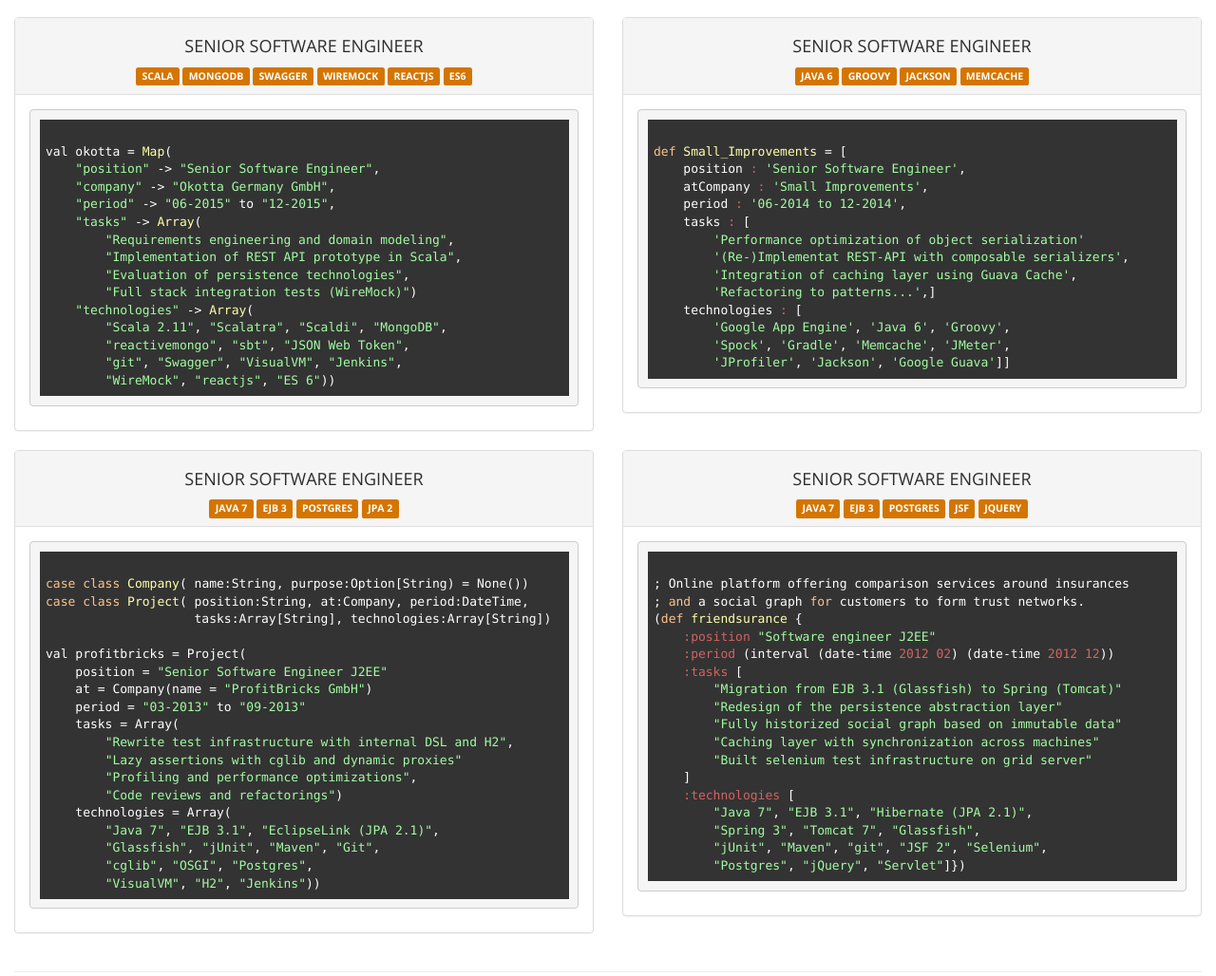
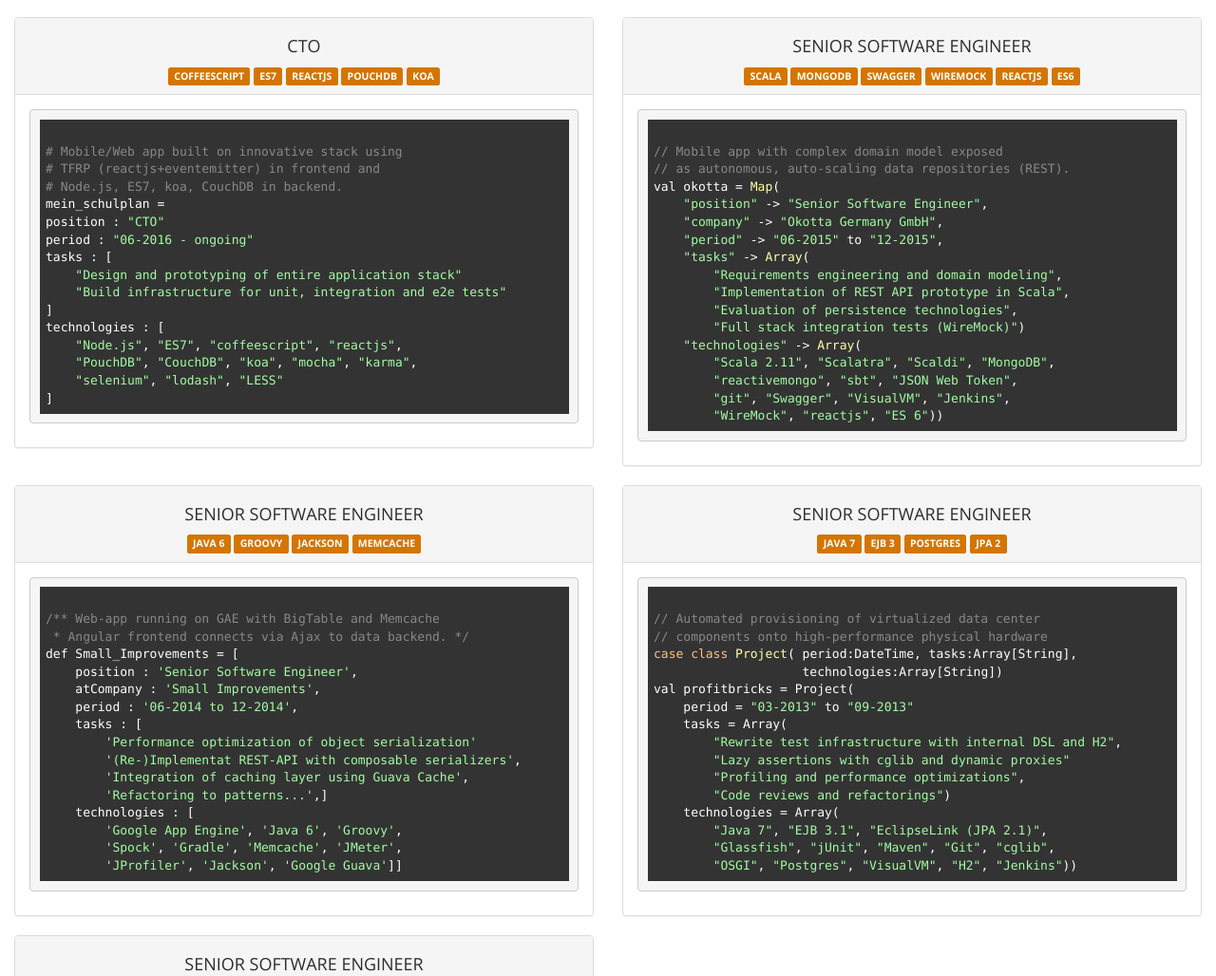
Before and after one commit to bennidi/resume, a plain HTML site: page index.html in a window 1280 px wide. Shown: the part 1221-2249 px from the top of the page at 95% size. Drawn offline with nearby package versions, Linux system fonts and the light colour scheme.

Commit message:
Update 2016-10-08T08:18:08.957Z

```diff
--- a/index.html
+++ b/index.html
@@ -262,6 +262,38 @@
         <div class="col-md-6">
             <div class="panel panel-default">
                 <div class="panel-heading text-center text-uppercase">
+                    <h4>CTO</h4>
+                    <div class="label label-warning">coffeescript</div>
+                    <div class="label label-warning">ES7</div>
+                    <div class="label label-warning">reactjs</div>
+                    <div class="label label-warning">PouchDB</div>
+                    <div class="label label-warning">koa</div>
+                </div>
+                <div class="panel-body">
+<pre><code class="coffeescript">
+# Mobile/Web app built on innovative stack using
+# TFRP (reactjs+eventemitter) in frontend and
+# Node.js, ES7, koa, CouchDB in backend.
+mein_schulplan =
+position : "CTO"
+period : "06-2016 - ongoing"
+tasks : [
+    "Design and prototyping of entire application stack"
+    "Build infrastructure for unit, integration and e2e tests"
+]
+technologies : [
+    "Node.js", "ES7", "coffeescript", "reactjs",
+    "PouchDB", "CouchDB", "koa", "mocha", "karma",
+    "selenium", "lodash", "LESS"
+]
+</code></pre>
+                </div>
+            </div>
+        </div>
+
+        <div class="col-md-6">
+            <div class="panel panel-default">
+                <div class="panel-heading text-center text-uppercase">
                     <h4>Senior Software Engineer</h4>
                     <div class="label label-warning">Scala</div>
                     <div class="label label-warning">MongoDB</div>
@@ -272,6 +304,8 @@
                 </div>
                 <div class="panel-body">
 <pre><code class="scala">
+// Mobile app with complex domain model exposed
+// as autonomous, auto-scaling data repositories (REST).
 val okotta = Map(
     "position" -> "Senior Software Engineer",
     "company" -> "Okotta Germany GmbH",
@@ -290,6 +324,9 @@
                 </div>
             </div>
         </div>
+    </div>
+
+    <div class="row">
 
         <div class="col-md-6">
             <a href="#" name="proj_si"></a>
@@ -303,6 +340,8 @@
                 </div>
                 <div class="panel-body">
 <pre><code class="groovy">
+/** Web-app running on GAE with BigTable and Memcache
+ * Angular frontend connects via Ajax to data backend. */
 def Small_Improvements = [
     position : 'Senior Software Engineer',
     atCompany : 'Small Improvements',
@@ -320,9 +359,7 @@
                 </div>
             </div>
         </div>
-    </div>
 
-    <div class="row">
         <div class="col-md-6">
             <div class="panel panel-default">
                 <div class="panel-heading text-center text-uppercase">
@@ -334,13 +371,11 @@
                 </div>
                 <div class="panel-body">
 <pre><code class="scala">
-case class Company( name:String, purpose:Option[String) = None())
-case class Project( position:String, at:Company, period:DateTime,
-                    tasks:Array[String], technologies:Array[String])
-
+// Automated provisioning of virtualized data center
+// components onto high-performance physical hardware
+case class Project( period:DateTime, tasks:Array[String],
+                    technologies:Array[String])
 val profitbricks = Project(
-    position = "Senior Software Engineer J2EE"
-    at = Company(name = "ProfitBricks GmbH")
     period = "03-2013" to "09-2013"
     tasks = Array(
         "Rewrite test infrastructure with internal DSL and H2",
@@ -349,13 +384,15 @@
         "Code reviews and refactorings")
     technologies = Array(
         "Java 7", "EJB 3.1", "EclipseLink (JPA 2.1)",
-        "Glassfish", "jUnit", "Maven", "Git",
-        "cglib", "OSGI", "Postgres",
-        "VisualVM", "H2", "Jenkins"))
+        "Glassfish", "jUnit", "Maven", "Git", "cglib",
+        "OSGI", "Postgres", "VisualVM", "H2", "Jenkins"))
 </code></pre>
                 </div>
             </div>
         </div>
+    </div>
+
+    <div class="row">
         <div class="col-md-6">
             <a href="#" name="proj_fs"></a>
             <div class="panel panel-default">
@@ -369,8 +406,8 @@
                 </div>
                 <div class="panel-body">
 <pre><code class="clojure">
-; Online platform offering comparison services around insurances
-; and a social graph for customers to form trust networks.
+;; Online platform offering comparison services around insurances
+;; and a social graph for customers to form trust networks.
 (def friendsurance {
     :position "Software engineer J2EE"
     :period (interval (date-time 2012 02) (date-time 2012 12))
@@ -379,19 +416,17 @@
         "Redesign of the persistence abstraction layer"
         "Fully historized social graph based on immutable data"
         "Caching layer with synchronization across machines"
-        "Built selenium test infrastructure on grid server"
-    ]
+        "Built selenium test infrastructure on grid server"]
     :technologies [
-        "Java 7", "EJB 3.1", "Hibernate (JPA 2.1)",
-        "Spring 3", "Tomcat 7", "Glassfish",
-        "jUnit", "Maven", "git", "JSF 2", "Selenium",
-        "Postgres", "jQuery", "Servlet"]})
+    "Java 7", "EJB 3.1", "Hibernate (JPA 2.1)",
+    "Spring 3", "Tomcat 7", "Glassfish", "jUnit",
+    "Maven", "git", "JSF 2", "Selenium",
+    "Postgres", "jQuery", "Servlet"]})
 </code></pre>
-                    </div>
                 </div>
             </div>
         </div>
-
+    </div>
 
     <div class="row">
         <div class="col-md-12">
```
